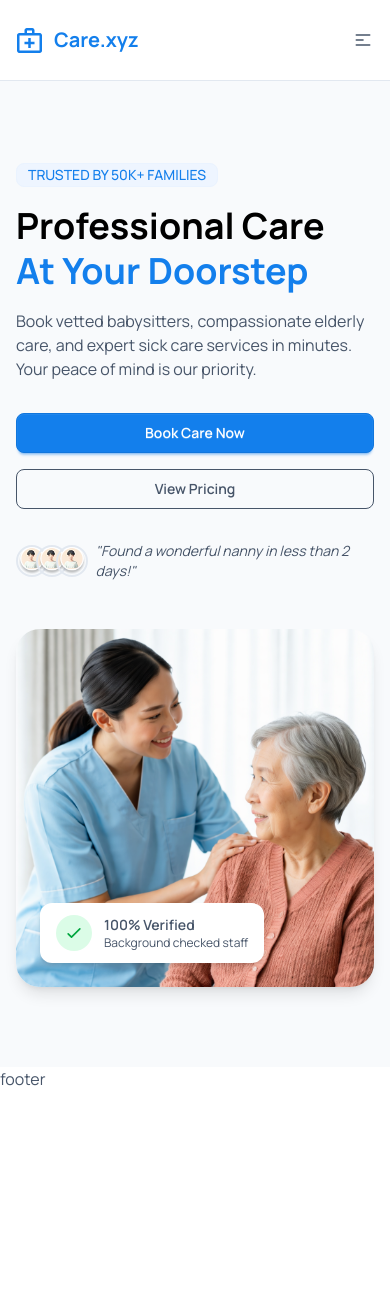
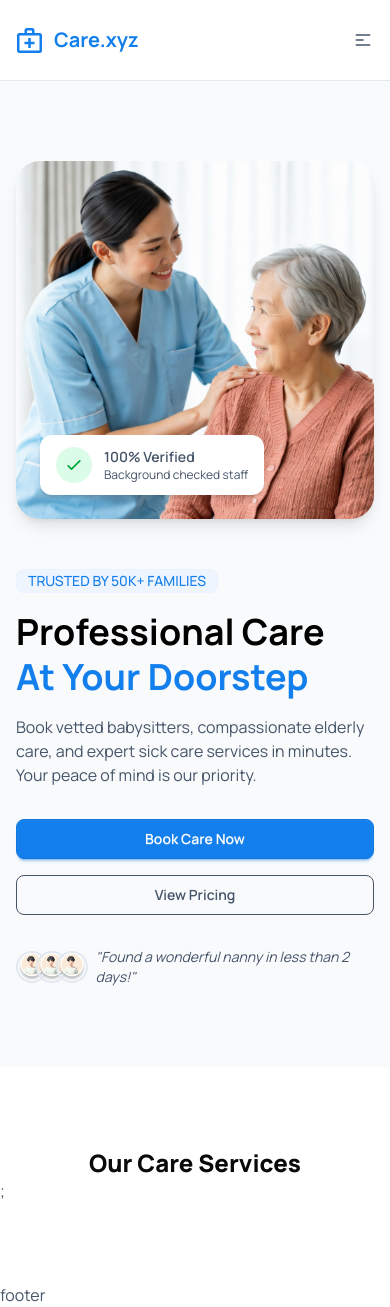
Before and after one commit to jinnahakondo/care.xyz, a Next.js app: page / in a window 390 px wide. Before the commit the page ends 1091 px from the top, so only its background shows below. Built offline with nearby package versions, Linux system fonts and the light colour scheme.

Commit message:
reuseable section title component added

```diff
--- a/src/app/(mainlayout)/page.jsx
+++ b/src/app/(mainlayout)/page.jsx
@@ -1,10 +1,12 @@
 import HeroSection from "@/components/home/HeroSection";
+import OurServices from "@/components/home/OurServices";
 import Image from "next/image";
 
 export default function Home() {
   return (
     <div>
       <HeroSection />
+      <OurServices />
     </div>
   );
 }
--- /dev/null
+++ b/src/components/Title/SectionTitle.jsx
@@ -0,0 +1,15 @@
+import React from "react";
+
+export default function SectionTitle({ children, sub_title }) {
+  return (
+    <div>
+      <h2 className="font-extrabold text-2xl lg:text-4xl text-center text-neutral">
+        {children}
+      </h2>
+      ;{/* <span className="h-1.5 w-20 rounded-full bg-primary"></span> */}
+      <p className="text-base-content text-lg text-center font-medium">
+        {sub_title}
+      </p>
+    </div>
+  );
+}
--- a/src/components/home/HeroSection.jsx
+++ b/src/components/home/HeroSection.jsx
@@ -5,7 +5,7 @@ export default function HeroSection() {
   return (
     // Hero section wrapper
     <section className="bg-base-200">
-      <div className="max-w-7xl mx-auto px-4 py-20 flex flex-col lg:flex-row items-center justify-between gap-12">
+      <div className="max-w-7xl mx-auto px-4 py-20 flex flex-col-reverse lg:flex-row items-center justify-between gap-12">
         {/* Left side content */}
         <div>
           {/* Top badge */}
--- /dev/null
+++ b/src/components/home/OurServices.jsx
@@ -0,0 +1,12 @@
+import React from "react";
+import SectionTitle from "../Title/SectionTitle";
+
+export default function OurServices() {
+  return (
+    <div className="max-w-7xl mx-auto py-20 ">
+      <SectionTitle>
+        Our Care Services
+      </SectionTitle>
+    </div>
+  );
+}
```
